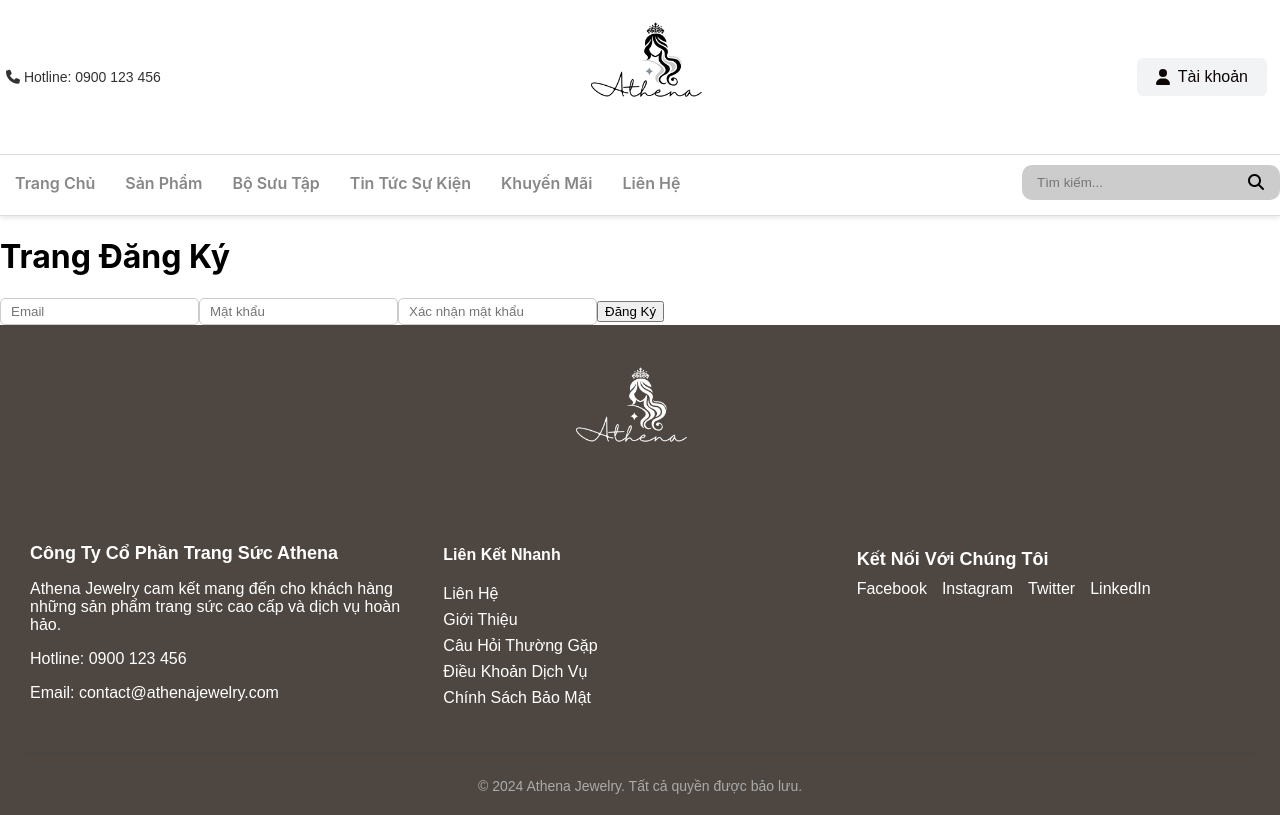
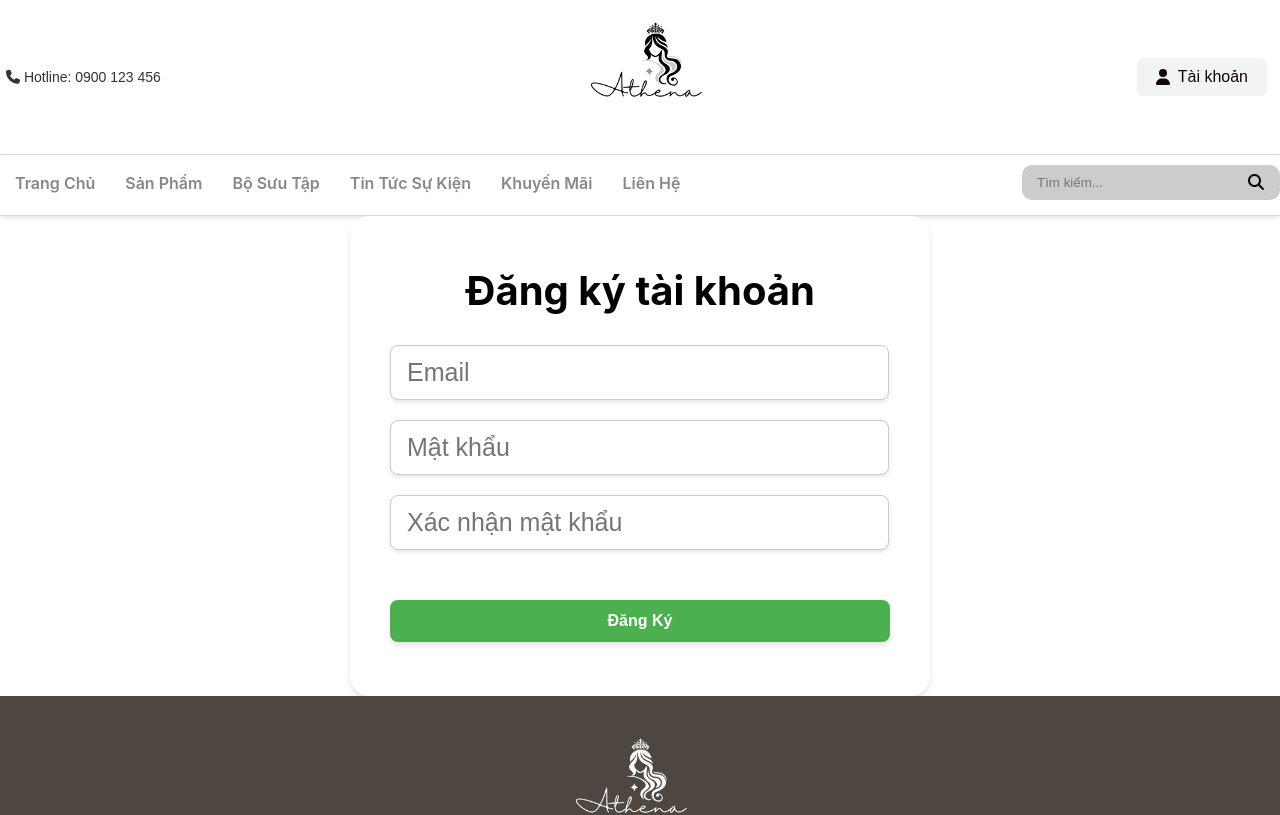
Before and after one commit to phat9824/Athena, a React (Create React App) app in the folder source_project/frontend/: page /Home/Register in a window 1280 px wide. Shown: the top 815 px of the page. Built offline with nearby package versions, Linux system fonts and the light colour scheme.

Commit message:
Frontend Login & Register Page

```diff
--- a/source_project/frontend/src/pages/LoginPage.js
+++ b/source_project/frontend/src/pages/LoginPage.js
@@ -2,6 +2,7 @@ import React, { useState } from 'react';
 import { useNavigate } from 'react-router-dom';
 import { useAppContext } from '../AppContext.js';
 import Notification from '../components/user-components/Notification.js';
+import '../styles/LoginPage.css';
 
 const Login = () => {
     const { getCSRFToken, getCookie, baseUrl, login} = useAppContext();
@@ -50,8 +51,9 @@ const Login = () => {
     };
 
     return (
-        <div>
-            <h1>Trang Đăng Nhập</h1>
+        <div class="login-container">
+            <h1>Chào mừng bạn trở lại</h1>
+            <h2> Đăng nhập để tiếp tục</h2>
             <form onSubmit={handleLogin}>
                 <input
                     id="email-login"
@@ -69,7 +71,7 @@ const Login = () => {
                     value={password}
                     onChange={(e) => setPassword(e.target.value)}
                 />
-                <button type="submit" disabled={isLoading}>
+                <button id="button-login"type="submit" disabled={isLoading}>
                     {isLoading ? 'Đang xử lý...' : 'Đăng Nhập'}
                 </button>
 
@@ -85,7 +87,7 @@ const Login = () => {
             <p>
                 Chưa có tài khoản?{' '}
                 <span className="register-link" onClick={() => navigate('../Register')}>
-                    Đăng ký
+                    <b id="b-dangky"> Đăng ký </b>
                 </span>
             </p>
         </div>
--- a/source_project/frontend/src/pages/RegisterPage.js
+++ b/source_project/frontend/src/pages/RegisterPage.js
@@ -1,6 +1,7 @@
 import React, { useState, useEffect } from 'react';
 import { useNavigate } from 'react-router-dom';
 import { useAppContext } from '../AppContext.js';
+import '../styles/RegisterPage.css';
 
 const Register = () => {
     const { getCSRFToken, getCookie, baseUrl} = useAppContext();
@@ -53,8 +54,8 @@ const Register = () => {
     };
 
     return (
-        <div>
-            <h1>Trang Đăng Ký</h1>
+        <div class="register-container">
+            <h1>Đăng ký tài khoản</h1>
             {successMessage && <p style={{ color: 'green' }}>{successMessage}</p>}
             {errorMessage && <p style={{ color: 'red' }}>{errorMessage}</p>}
             <form onSubmit={handleRegister}>
@@ -82,7 +83,7 @@ const Register = () => {
                     value={confirmPassword}
                     onChange={(e) => setConfirmPassword(e.target.value)}
                 />
-                <button type="submit">Đăng Ký</button>
+                <button id="button-register" type="submit">Đăng Ký</button>
             </form>
         </div>
     );
--- /dev/null
+++ b/source_project/frontend/src/styles/LoginPage.css
@@ -0,0 +1,123 @@
+.login-container {
+    background: #fff;
+    padding: 40px;
+    border-radius: 20px;
+    box-shadow: 0 4px 6px rgba(0, 0, 0, 0.1);
+    width: 500px;
+    max-width: 800px;
+    height: 400px;
+    max-height: 800px;
+    text-align: center;
+    margin: auto;
+}
+
+h1 {
+    margin-bottom: 20px;
+    font-size: 40px;
+    color: black;
+}
+
+h2 {
+    color: gray;
+}
+
+form {
+    display: flex;
+    flex-direction: column;
+}
+
+#email-login {
+    width: 465px;
+    max-width: 600px;
+    padding: 12px 16px;
+    font-size: 25px;
+    border: 1px solid #ccc;
+    border-radius: 8px;
+    outline: none;
+    transition: all 0.3s ease;
+    box-shadow: 0 2px 4px rgba(0, 0, 0, 0.1);
+    margin-bottom: 20px;
+}
+
+#email-login:focus {
+    outline: none;
+    border-color: #4a90e2;
+    box-shadow: 0 0 5px rgba(74, 144, 226, 0.5);
+}
+
+#email-login:hover {
+    border-color: #4CAF50;
+}
+
+#email-login:disabled {
+    background-color: #f9f9f9;
+    border-color: #ddd;
+    cursor: not-allowed;
+    color: #bbb;
+}
+
+#password-login {
+    width: 465px;
+    max-width: 600px;
+    padding: 12px 16px;
+    font-size: 25px;
+    border: 1px solid #ccc;
+    border-radius: 8px;
+    outline: none;
+    transition: all 0.3s ease;
+    box-shadow: 0 2px 4px rgba(0, 0, 0, 0.1);
+}
+
+#password-login:focus {
+    outline: none;
+    border-color: #4a90e2;
+    box-shadow: 0 0 5px rgba(74, 144, 226, 0.5);
+}
+
+#password-login:hover {
+    border-color: #4CAF50;
+}
+
+#password-login:disabled {
+    background-color: #f9f9f9;
+    border-color: #ddd;
+    cursor: not-allowed;
+    color: #bbb;
+}
+
+#button-login {
+    background-color: #4CAF50;
+    color: white;
+    padding: 12px 24px;
+    font-size: 16px;
+    font-weight: bold;
+    border: none;
+    border-radius: 8px;
+    cursor: pointer;
+    box-shadow: 0 4px 6px rgba(0, 0, 0, 0.1);
+    transition: all 0.3s ease;
+    margin-top: 30px;
+}
+
+#button-login:hover {
+    background-color: #45a049;
+    box-shadow: 0 6px 8px rgba(0, 0, 0, 0.2);
+    transform: translateY(-2px);
+}
+
+#button-login:active {
+    background-color: #3e8e41;
+    box-shadow: 0 3px 5px rgba(0, 0, 0, 0.2);
+    transform: translateY(1px);
+}
+
+#button-login:disabled {
+    background-color: #cccccc;
+    color: #666666;
+    cursor: not-allowed;
+    box-shadow: none;
+}
+
+#b-dangky {
+    cursor: pointer;
+}
--- /dev/null
+++ b/source_project/frontend/src/styles/RegisterPage.css
@@ -0,0 +1,147 @@
+.register-container {
+    background: #fff;
+    padding: 40px;
+    border-radius: 20px;
+    box-shadow: 0 4px 6px rgba(0, 0, 0, 0.1);
+    width: 500px;
+    max-width: 800px;
+    height: 400px;
+    max-height: 800px;
+    text-align: center;
+    margin: auto;
+}
+
+h1 {
+    margin-top: 10px;
+    margin-bottom: 30px;
+    font-size: 40px;
+    color: black;
+}
+
+form {
+    display: flex;
+    flex-direction: column;
+}
+
+#email-register {
+    width: 465px;
+    max-width: 600px;
+    padding: 12px 16px;
+    font-size: 25px;
+    border: 1px solid #ccc;
+    border-radius: 8px;
+    outline: none;
+    transition: all 0.3s ease;
+    box-shadow: 0 2px 4px rgba(0, 0, 0, 0.1);
+    margin-bottom: 20px;
+}
+
+#email-register:focus {
+    outline: none;
+    border-color: #4a90e2;
+    box-shadow: 0 0 5px rgba(74, 144, 226, 0.5);
+}
+
+#email-register:hover {
+    border-color: #4CAF50;
+}
+
+#email-register:disabled {
+    background-color: #f9f9f9;
+    border-color: #ddd;
+    cursor: not-allowed;
+    color: #bbb;
+}
+
+#password-register {
+    width: 465px;
+    max-width: 600px;
+    padding: 12px 16px;
+    font-size: 25px;
+    border: 1px solid #ccc;
+    border-radius: 8px;
+    outline: none;
+    transition: all 0.3s ease;
+    box-shadow: 0 2px 4px rgba(0, 0, 0, 0.1);
+    margin-bottom: 20px;
+}
+
+#password-register:focus {
+    outline: none;
+    border-color: #4a90e2;
+    box-shadow: 0 0 5px rgba(74, 144, 226, 0.5);
+}
+
+#password-register:hover {
+    border-color: #4CAF50;
+}
+
+#password-register:disabled {
+    background-color: #f9f9f9;
+    border-color: #ddd;
+    cursor: not-allowed;
+    color: #bbb;
+}
+
+#confirm-password-register {
+    width: 465px;
+    max-width: 600px;
+    padding: 12px 16px;
+    font-size: 25px;
+    border: 1px solid #ccc;
+    border-radius: 8px;
+    outline: none;
+    transition: all 0.3s ease;
+    box-shadow: 0 2px 4px rgba(0, 0, 0, 0.1);
+    margin-bottom: 20px;
+}
+
+#confirm-password-register:focus {
+    outline: none;
+    border-color: #4a90e2;
+    box-shadow: 0 0 5px rgba(74, 144, 226, 0.5);
+}
+
+#confirm-password-register:hover {
+    border-color: #4CAF50;
+}
+
+#confirm-password-register:disabled {
+    background-color: #f9f9f9;
+    border-color: #ddd;
+    cursor: not-allowed;
+    color: #bbb;
+}
+
+#button-register {
+    background-color: #4CAF50;
+    color: white;
+    padding: 12px 24px;
+    font-size: 16px;
+    font-weight: bold;
+    border: none;
+    border-radius: 8px;
+    cursor: pointer;
+    box-shadow: 0 4px 6px rgba(0, 0, 0, 0.1);
+    transition: all 0.3s ease;
+    margin-top: 30px;
+}
+
+#button-register:hover {
+    background-color: #45a049;
+    box-shadow: 0 6px 8px rgba(0, 0, 0, 0.2);
+    transform: translateY(-2px);
+}
+
+#button-register:active {
+    background-color: #3e8e41;
+    box-shadow: 0 3px 5px rgba(0, 0, 0, 0.2);
+    transform: translateY(1px);
+}
+
+#button-register:disabled {
+    background-color: #cccccc;
+    color: #666666;
+    cursor: not-allowed;
+    box-shadow: none;
+}
```
